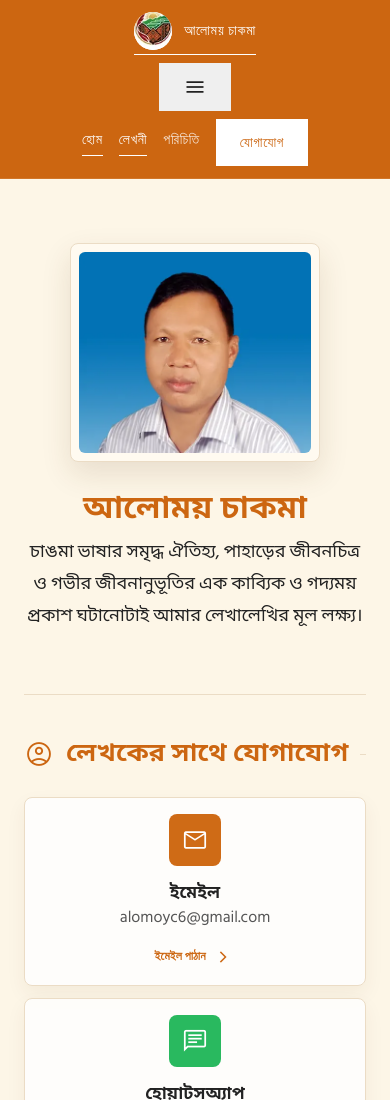
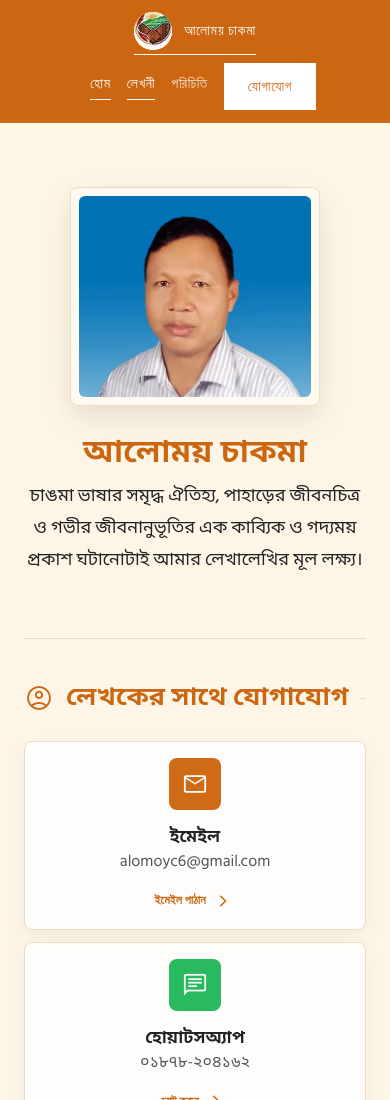
Before and after one commit to alomoy1973-dev/granthagor-portfolio, a plain HTML site: page index.html in a window 390 px wide. Shown: the top 1100 px of the page. Drawn offline with nearby package versions, Linux system fonts and the light colour scheme.

Commit message:
Fix: Actually remove hamburger button from index.html (encoding issue)

```diff
--- a/index.html
+++ b/index.html
@@ -195,10 +195,6 @@
             <img src="logo-96.webp" alt="আলোময় চাকমা" class="logo-img" width="38" height="38" decoding="async">
           </div>
           <span>আলোময় চাকমা</span>
-        </a>
-        <button class="mobile-menu-btn" id="mobileMenuBtn" aria-label="মেনু খুলুন" aria-expanded="false">
-          <span class="material-symbols-outlined">menu</span>
-        </button>
         <div class="nav-links">
           <a href="#" class="nav-link active" data-page="home">হোম</a>
           <a href="#" class="nav-link" data-page="home" id="navWritingsLink">লেখনী</a>
```
